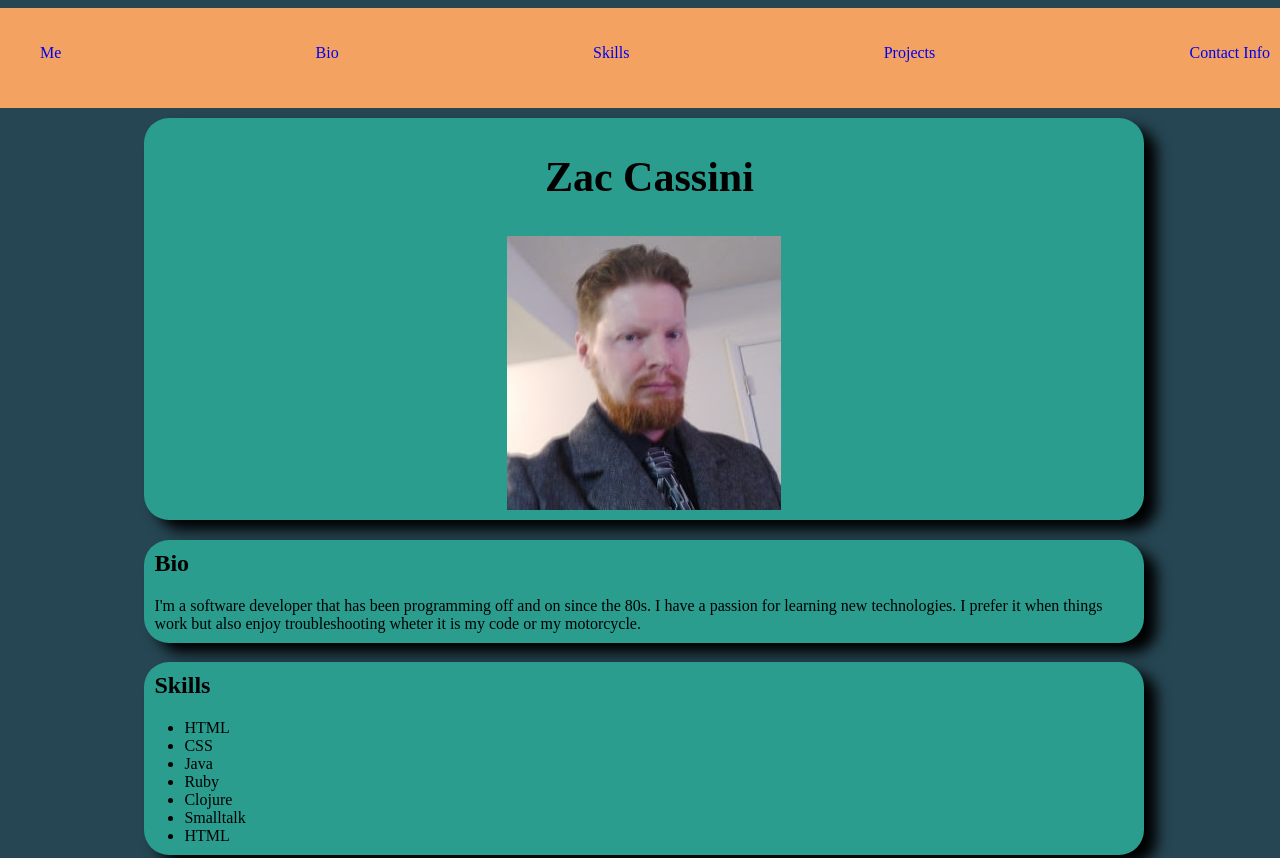
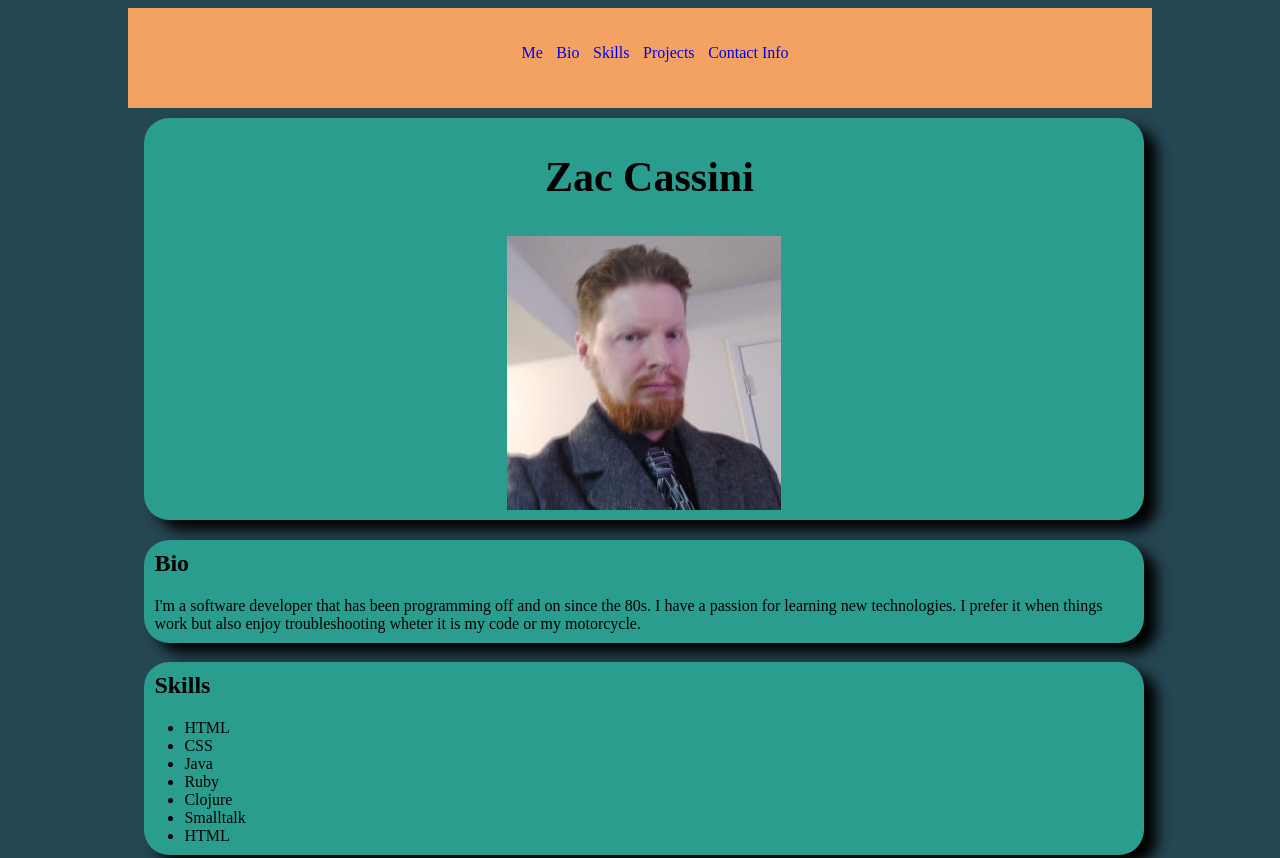
Before and after one commit to zcassini/zcassini.github.io, a plain HTML site: page index.html in a window 1280 px wide. Shown: the top 858 px of the page. Drawn offline with Linux system fonts and the light colour scheme.

Commit message:
reworked the nav bar to have the links in the middle

```diff
--- a/style.css
+++ b/style.css
@@ -31,14 +31,14 @@ header {
     display: flex;
     align-items: center;
     flex-direction: row;
-    justify-content: space-between;
+    justify-content: center;
     align-content: center;
     background-color: var(--sandy-brown);
     position: fixed;
     height: 100px;
-    width: 100%;
-    left: 0%;
-    right: 0%;
+    width: auto;
+    left: 10%;
+    right: 10%;
 }
 
 .center-div {
@@ -67,7 +67,7 @@ nav ul li a {
 
 .links-div {
     display: flex;
-    justify-content: space-evenly;
+    justify-content: center;
 }
 
 .links-div-img {
@@ -87,9 +87,9 @@ h1 {
 }
 
 nav {
-    width: 100%;
+    width: 30%;
     display: flex;
-    justify-content: center;
+    justify-content: space-evenly;
     margin-right: 10px;
 }
 
```
